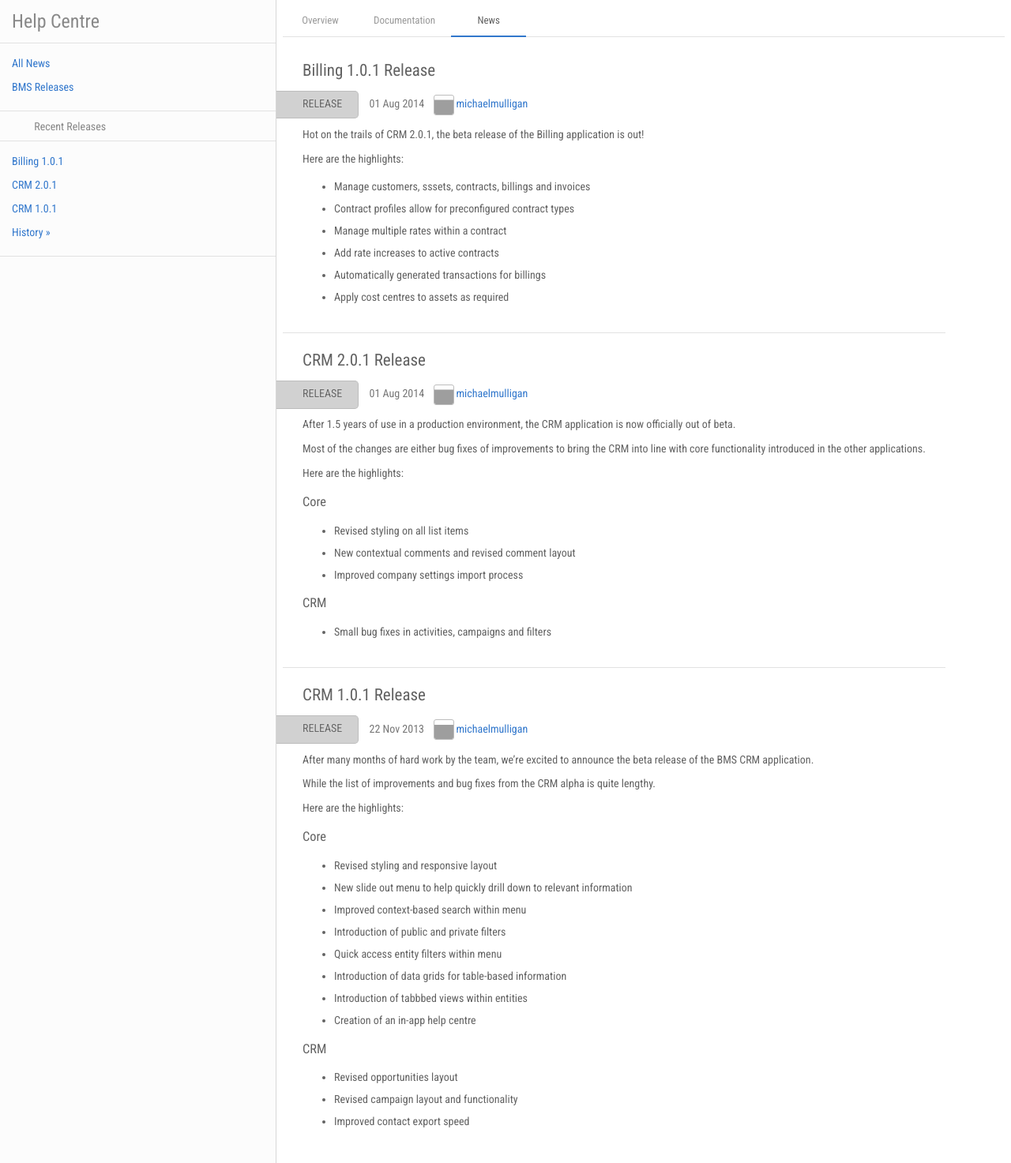
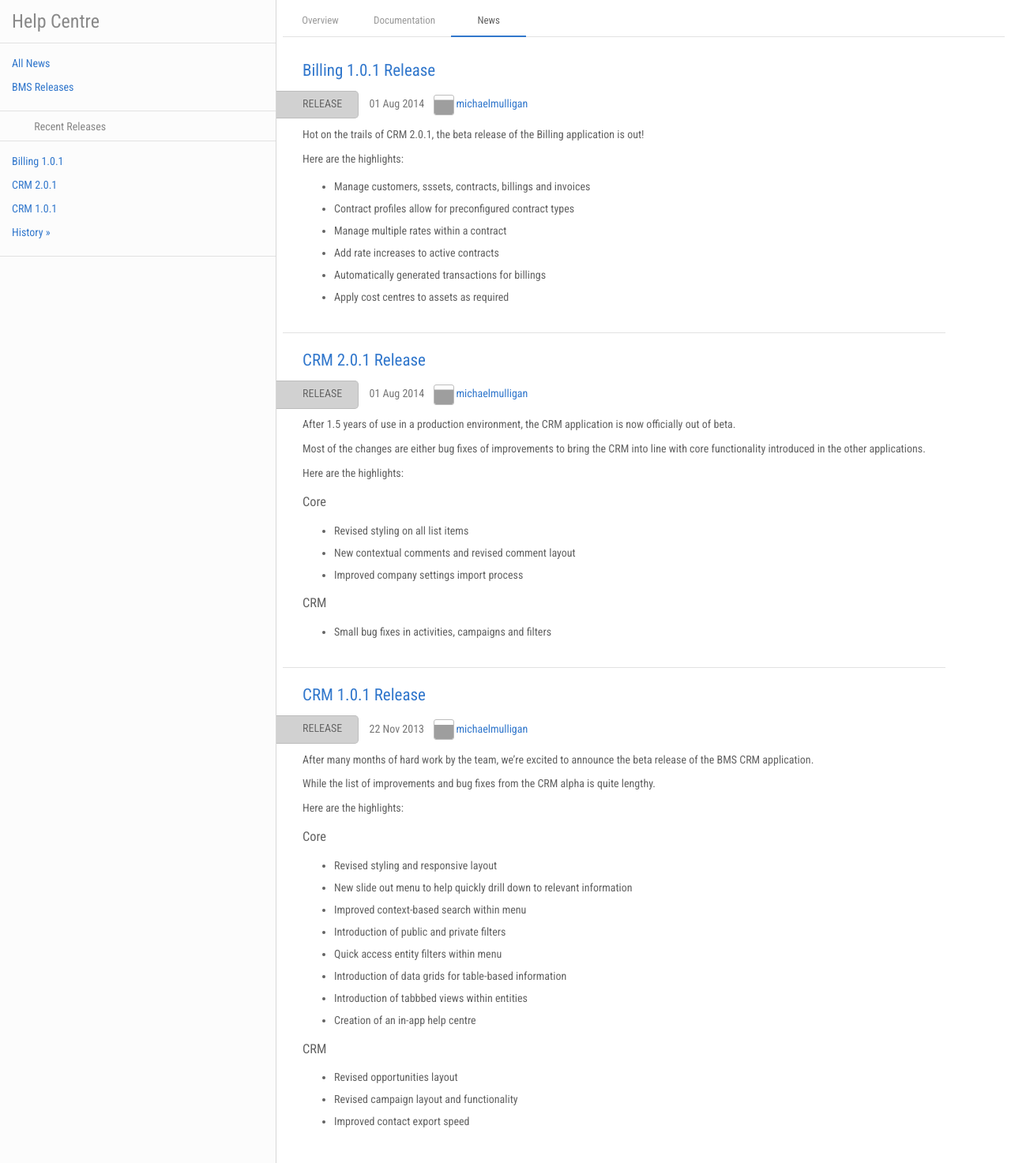
Before and after one commit to ambit/bms-support, a Jekyll site: the page built from news/index.md, in a window 1280 px wide. Shown: the whole page at 79% size. Built offline with Jekyll 4.4.1, drawn with Linux system fonts in a browser that asks for light colours; nearby versions of some CDN libraries; grey boxes are pictures that could not be loaded.

Commit message:
Update Post URL

```diff
--- a/_includes/news_contents.html
+++ b/_includes/news_contents.html
@@ -13,7 +13,7 @@
     <ul>
       {% for post in site.posts limit:5 %}
       <li class="{% if page.title == post.title %}current{% endif %}">
-        <a href="{{ post.baseurl }}">{{ post.version }}</a>
+        <a href="{{site.baseurl}}{{post.url}}">{{ post.version }}</a>
       </li>
       {% endfor %}
       <li>
--- a/_includes/news_item.html
+++ b/_includes/news_item.html
@@ -1,5 +1,5 @@
 <article>
-  <h2>{{ post.title }}</h2>
+  <h2><a href="{{site.baseurl}}{{post.url}}">{{ post.title }}</a></h2>
   <span class="post-category">
     {% for category in post.categories %}
     <span class="label">{{ category }}</span>
```
